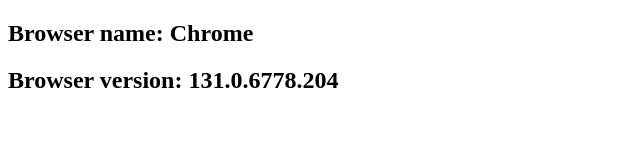
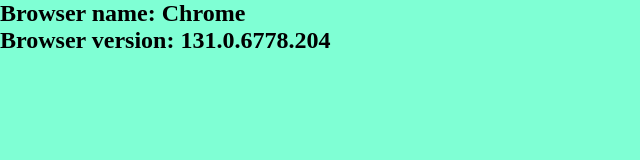
Before and after one commit to Dazaa1/jsbrowserdetector, a plain HTML site: page index.html in a window 1280 px wide. Shown: the whole page, without its empty margins (0-640 px from the left). Drawn offline with nearby package versions, Linux system fonts and the light colour scheme.

Commit message:
Add basic styling and link to html.

```diff
--- /dev/null
+++ b/css/style.css
@@ -0,0 +1,9 @@
+* {
+    padding: 0;
+    margin: 0;
+    box-sizing: border-box;
+}
+
+body {
+    background-color: aquamarine;
+}
--- a/index.html
+++ b/index.html
@@ -4,6 +4,7 @@
     <meta charset="UTF-8">
     <meta name="viewport" content="width=device-width, initial-scale=1.0">
     <title>Javascript Browser Detector</title>
+    <link rel="stylesheet" href="css/style.css">
 </head>
 <body id="body">
     <!--importing the needed library-->
```
